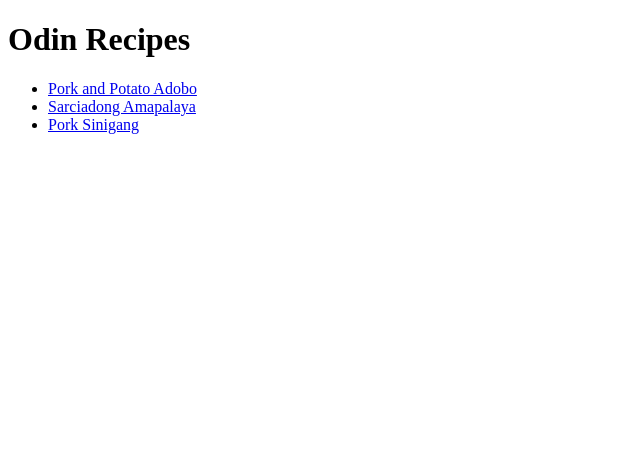
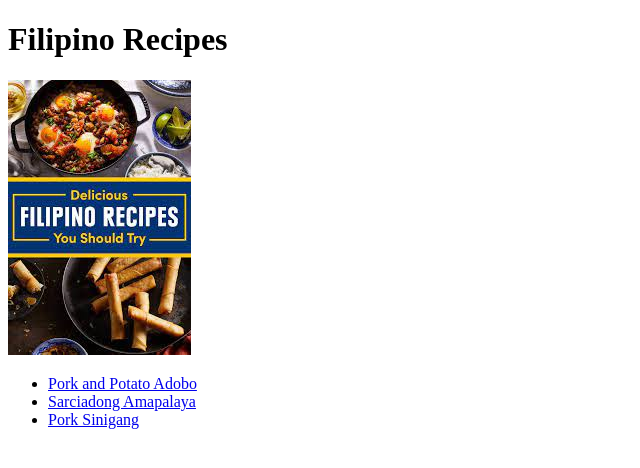
Before and after one commit to Chramene/odin-recipes, a plain HTML site: page index.html in a window 1280 px wide. Shown: the whole page, without its empty margins (0-640 px from the left). Drawn offline with Linux system fonts and the light colour scheme.

Commit message:
Changed into Filipino Recipes

```diff
--- a/index.html
+++ b/index.html
@@ -5,7 +5,8 @@
     <title>Odin-Recipes</title>
 </head>
 <body>
-    <h1>Odin Recipes</h1>
+    <h1>Filipino Recipes</h1>
+    <img src="img/Frecipes.jpeg">
     <ul>
         <li><a href="recipes/PorkandPotatoAdobo.html">Pork and Potato Adobo</a></li>
         <li><a href="recipes/SarciadongAmpalaya.html">Sarciadong Amapalaya</a></li>
```
Also changed, not shown: img/Frecipes.jpeg (added).
